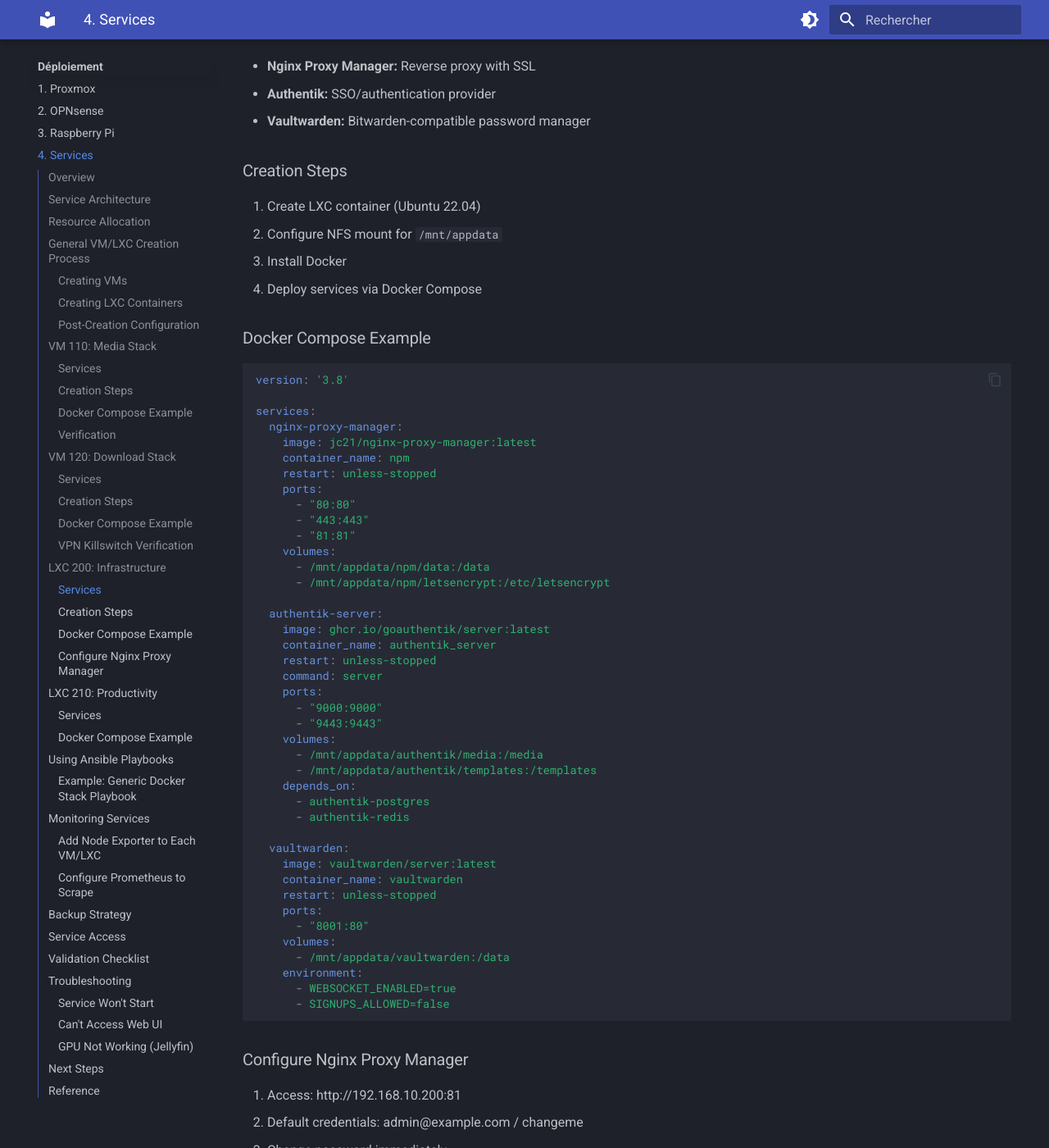
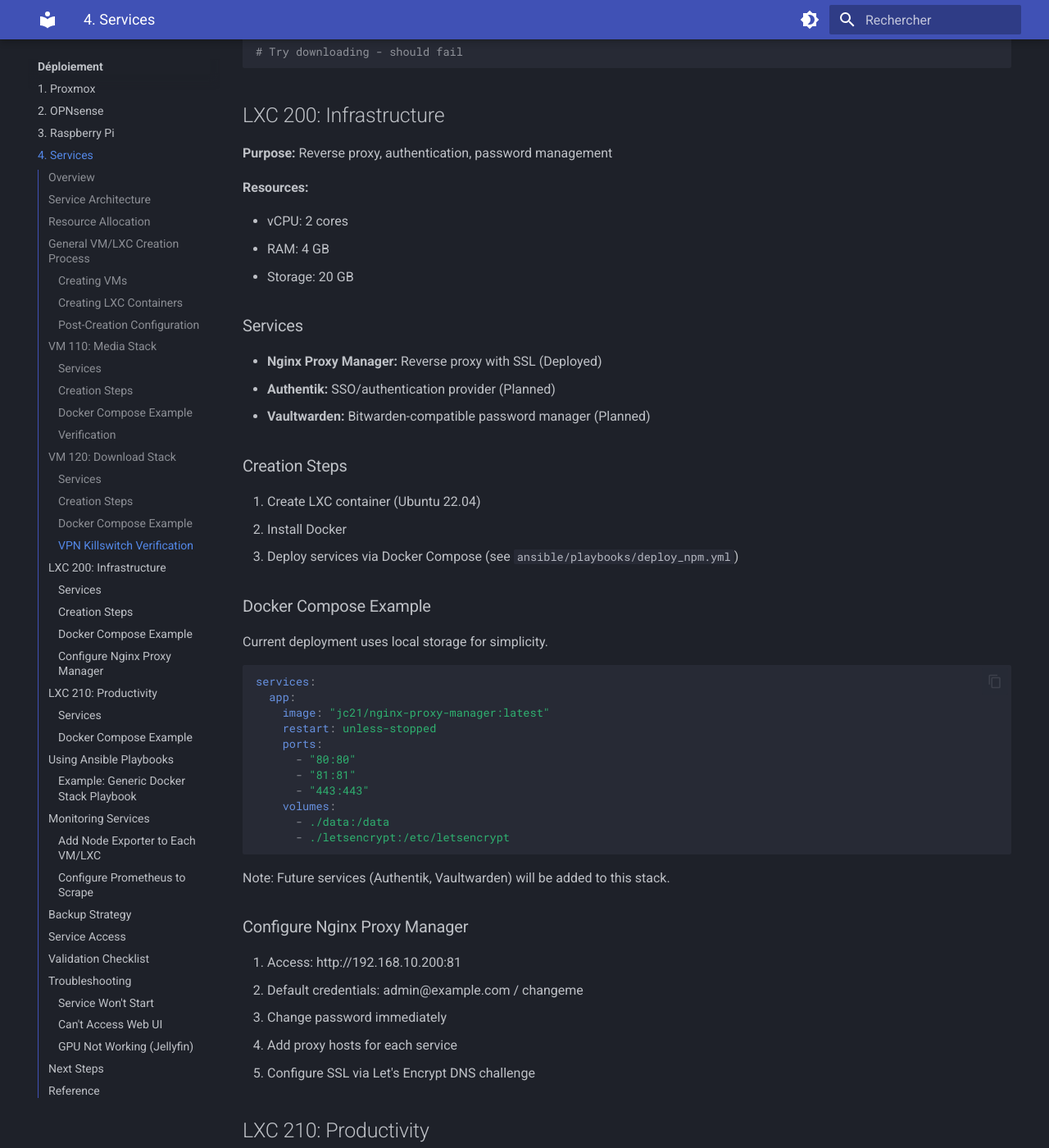
Before and after one commit to rvph10/blackbox, an MkDocs documentation site: the page built from docs/deployment/04-services.md, in a window 1280 px wide and 1400 px high, scrolled down 8650 px. Shown: the whole window at 82% size. Built offline with MkDocs 1.6.1 and Material for MkDocs 9.7.7, drawn with Linux system fonts in a browser that asks for light colours; some of the changed text lies outside the part shown.

Commit message:
update: Revise service documentation for improved clarity and organization, including enhanced service architecture table, updated resource allocation details, and consistent formatting in Docker Compose examples. Add notes on future service deployments and clarify Nginx Proxy Manager setup steps.

````diff
--- a/docs/deployment/04-services.md
+++ b/docs/deployment/04-services.md
@@ -13,23 +13,23 @@
 
 ## Service Architecture
 
-| Instance | Type | Purpose | Status |
-|----------|------|---------|--------|
-| VM 100 | VM | OPNsense router | ✅ Deployed |
-| VM 110 | VM | Media stack (Jellyfin, Immich) | 📋 Planned |
-| VM 120 | VM | Download stack (*arr, qBittorrent) | 📋 Planned |
-| LXC 200 | LXC | Infrastructure (NPM, Authentik) | 📋 Planned |
-| LXC 210 | LXC | Productivity (Paperless, Stirling-PDF) | 📋 Planned |
+| Instance | Type | Purpose                                | Status      |
+| -------- | ---- | -------------------------------------- | ----------- |
+| VM 100   | VM   | OPNsense router                        | ✅ Deployed |
+| VM 110   | VM   | Media stack (Jellyfin, Immich)         | 📋 Planned  |
+| VM 120   | VM   | Download stack (\*arr, qBittorrent)    | 📋 Planned  |
+| LXC 200  | LXC  | Infrastructure (NPM)                   | ✅ Deployed |
+| LXC 210  | LXC  | Productivity (Paperless, Stirling-PDF) | 📋 Planned  |
 
 ## Resource Allocation
 
 Current allocation across all VMs/LXCs:
 
-| Resource | Allocated | Total | Reserved for Host |
-|----------|-----------|-------|-------------------|
-| CPU | 14 vCPU | 12 cores (24 threads) | N/A (overcommit) |
-| RAM | 29 GB | 32 GB | 3 GB |
-| Storage | 216 GB | 1 TB NVMe | ~784 GB free |
+| Resource | Allocated | Total                 | Reserved for Host |
+| -------- | --------- | --------------------- | ----------------- |
+| CPU      | 14 vCPU   | 12 cores (24 threads) | N/A (overcommit)  |
+| RAM      | 29 GB     | 32 GB                 | 3 GB              |
+| Storage  | 216 GB    | 1 TB NVMe             | ~784 GB free      |
 
 ## General VM/LXC Creation Process
 
@@ -106,6 +106,7 @@
    apt install -y curl wget git vim htop
    ```
 4. **Configure NFS mount** (if needed):
+
    ```bash
    apt install -y nfs-common
    mkdir -p /mnt/appdata /mnt/media /mnt/photos
@@ -116,6 +117,7 @@
 
    mount -a
    ```
+
 5. **Install Docker** (for Docker-based stacks):
    ```bash
    curl -fsSL https://get.docker.com | sh
@@ -127,6 +129,7 @@
 **Purpose:** Streaming and photo management with GPU transcoding
 
 **Resources:**
+
 - vCPU: 6 cores
 - RAM: 14 GB
 - Storage: 100 GB
@@ -159,7 +162,7 @@
 Create `/opt/media-stack/docker-compose.yml`:
 
 ```yaml
-version: '3.8'
+version: "3.8"
 
 services:
   jellyfin:
@@ -173,7 +176,7 @@
       - /mnt/appdata/jellyfin/cache:/cache
       - /mnt/media:/media:ro
     devices:
-      - /dev/dri:/dev/dri  # GPU for transcoding
+      - /dev/dri:/dev/dri # GPU for transcoding
     environment:
       - JELLYFIN_PublishedServerUrl=jellyfin.blackbox.homes
 
@@ -208,6 +211,7 @@
 ```
 
 Deploy:
+
 ```bash
 cd /opt/media-stack
 docker compose up -d
@@ -224,6 +228,7 @@
 **Purpose:** Automated media downloads with VPN isolation
 
 **Resources:**
+
 - vCPU: 2 cores
 - RAM: 6 GB
 - Storage: 50 GB
@@ -251,7 +256,7 @@
 Create `/opt/download-stack/docker-compose.yml`:
 
 ```yaml
-version: '3.8'
+version: "3.8"
 
 services:
   gluetun:
@@ -263,10 +268,10 @@
     devices:
       - /dev/net/tun:/dev/net/tun
     ports:
-      - "8080:8080"  # qBittorrent
-      - "7878:7878"  # Radarr
-      - "8989:8989"  # Sonarr
-      - "9696:9696"  # Prowlarr
+      - "8080:8080" # qBittorrent
+      - "7878:7878" # Radarr
+      - "8989:8989" # Sonarr
+      - "9696:9696" # Prowlarr
     environment:
       - VPN_SERVICE_PROVIDER=your_vpn
       - VPN_TYPE=openvpn
@@ -317,6 +322,7 @@
 ```
 
 Deploy:
+
 ```bash
 cd /opt/download-stack
 docker compose up -d
@@ -343,68 +349,42 @@
 **Purpose:** Reverse proxy, authentication, password management
 
 **Resources:**
+
 - vCPU: 2 cores
 - RAM: 4 GB
 - Storage: 20 GB
 
 ### Services
 
-- **Nginx Proxy Manager:** Reverse proxy with SSL
-- **Authentik:** SSO/authentication provider
-- **Vaultwarden:** Bitwarden-compatible password manager
+- **Nginx Proxy Manager:** Reverse proxy with SSL (Deployed)
+- **Authentik:** SSO/authentication provider (Planned)
+- **Vaultwarden:** Bitwarden-compatible password manager (Planned)
 
 ### Creation Steps
 
 1. Create LXC container (Ubuntu 22.04)
-2. Configure NFS mount for `/mnt/appdata`
-3. Install Docker
-4. Deploy services via Docker Compose
+2. Install Docker
+3. Deploy services via Docker Compose (see `ansible/playbooks/deploy_npm.yml`)
 
 ### Docker Compose Example
 
+Current deployment uses local storage for simplicity.
+
 ```yaml
-version: '3.8'
-
 services:
-  nginx-proxy-manager:
-    image: jc21/nginx-proxy-manager:latest
-    container_name: npm
+  app:
+    image: "jc21/nginx-proxy-manager:latest"
     restart: unless-stopped
     ports:
       - "80:80"
+      - "81:81"
       - "443:443"
-      - "81:81"
     volumes:
-      - /mnt/appdata/npm/data:/data
-      - /mnt/appdata/npm/letsencrypt:/etc/letsencrypt
+      - ./data:/data
+      - ./letsencrypt:/etc/letsencrypt
+```
 
-  authentik-server:
-    image: ghcr.io/goauthentik/server:latest
-    container_name: authentik_server
-    restart: unless-stopped
-    command: server
-    ports:
-      - "9000:9000"
-      - "9443:9443"
-    volumes:
-      - /mnt/appdata/authentik/media:/media
-      - /mnt/appdata/authentik/templates:/templates
-    depends_on:
-      - authentik-postgres
-      - authentik-redis
-
-  vaultwarden:
-    image: vaultwarden/server:latest
-    container_name: vaultwarden
-    restart: unless-stopped
-    ports:
-      - "8001:80"
-    volumes:
-      - /mnt/appdata/vaultwarden:/data
-    environment:
-      - WEBSOCKET_ENABLED=true
-      - SIGNUPS_ALLOWED=false
-```
+Note: Future services (Authentik, Vaultwarden) will be added to this stack.
 
 ### Configure Nginx Proxy Manager
 
@@ -419,6 +399,7 @@
 **Purpose:** Document management and PDF tools
 
 **Resources:**
+
 - vCPU: 2 cores
 - RAM: 3 GB
 - Storage: 30 GB
@@ -431,7 +412,7 @@
 ### Docker Compose Example
 
 ```yaml
-version: '3.8'
+version: "3.8"
 
 services:
   paperless-ngx:
@@ -497,13 +478,13 @@
       file:
         path: "{{ stack_path }}"
         state: directory
-        mode: '0755'
+        mode: "0755"
 
     - name: Copy docker-compose.yml
       template:
         src: "templates/{{ stack_name }}/docker-compose.yml.j2"
         dest: "{{ stack_path }}/docker-compose.yml"
-        mode: '0644'
+        mode: "0644"
 
     - name: Start stack
       community.docker.docker_compose_v2:
@@ -512,6 +493,7 @@
 ```
 
 Usage:
+
 ```bash
 ansible-playbook playbooks/deploy_docker_stack.yml \
   -e "target_host=media_stack" \
@@ -542,20 +524,21 @@
 
 ```yaml
 scrape_configs:
-  - job_name: 'media-stack'
+  - job_name: "media-stack"
     static_configs:
-      - targets: ['192.168.10.100:9100']
+      - targets: ["192.168.10.100:9100"]
 
-  - job_name: 'download-stack'
+  - job_name: "download-stack"
     static_configs:
-      - targets: ['192.168.10.101:9100']
+      - targets: ["192.168.10.101:9100"]
 
-  - job_name: 'infrastructure'
+  - job_name: "infrastructure"
     static_configs:
-      - targets: ['192.168.10.200:9100']
+      - targets: ["192.168.10.200:9100"]
 ```
 
 Restart Prometheus:
+
 ```bash
 docker restart prometheus
 ```
@@ -570,6 +553,7 @@
 4. **Proxmox VZDump** backs up entire VMs to NAS
 
 To backup a VM manually:
+
 ```bash
 ssh root@192.168.10.10
 vzdump 110 --storage nas-backups --mode snapshot --compress zstd
@@ -580,11 +564,13 @@
 After deploying services, configure DNS and access:
 
 1. **Add DNS entries in AdGuard:**
+
    - jellyfin.blackbox.homes → 192.168.10.100
    - radarr.blackbox.homes → 192.168.10.101
    - npm.blackbox.homes → 192.168.10.200
 
 2. **Configure Nginx Proxy Manager** for SSL:
+
    - Create proxy hosts for each service
    - Use Let's Encrypt DNS challenge for certs
    - Access via https://service.blackbox.homes
````
Also changed, not shown: 2 other files.
